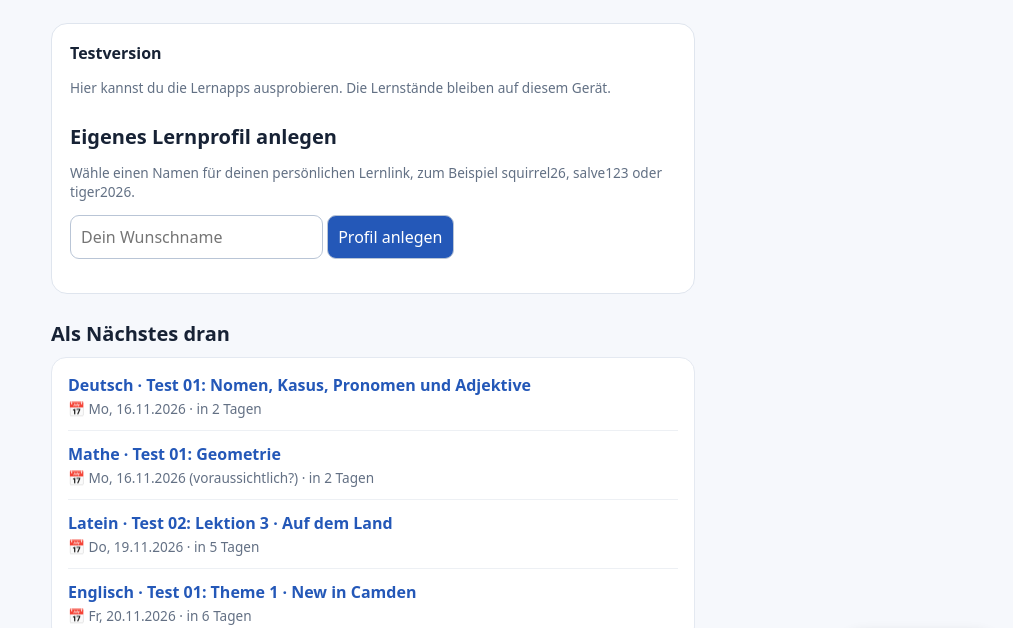
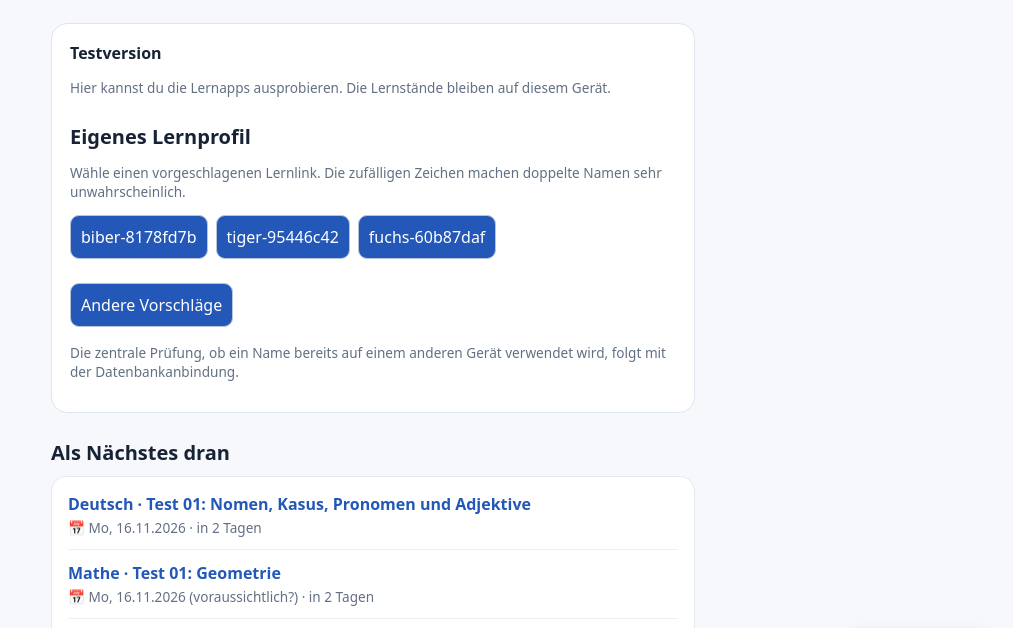
Before and after one commit to dcomgroup/HBG5-26, a plain HTML site: page index.html in a window 1280 px wide. Shown: the part 108-736 px from the top of the page, without its empty margins (267-1280 px from the left). Drawn offline with Linux system fonts and the light colour scheme.

Commit message:
Offer randomized profile links and prevent duplicate names on same device

```diff
--- a/index.html
+++ b/index.html
@@ -41,23 +41,50 @@ function profileLinks(){
  a.href=url.href;
  });
 }
+const RESERVED_PROFILES=new Set(["index","404","shared","mathe","deutsch","biologie","latein","englisch","test","demo","admin"]);
+const PROFILE_REGISTRY_KEY="hbg5-26-local-profile-names";
+const animals=["fuchs","otter","panda","eule","koala","tiger","dachs","falke","luchs","biber","milan","robbe"];
+function knownProfiles(){try{return JSON.parse(localStorage.getItem(PROFILE_REGISTRY_KEY)||"[]")}catch{return []}}
+function freshSuggestions(){
+ const existing=new Set(knownProfiles());if(activeProfile)existing.add(activeProfile);
+ const result=[];let attempts=0;
+ while(result.length<3&&attempts++<40){
+  const bytes=new Uint8Array(4);crypto.getRandomValues(bytes);
+  const suffix=Array.from(bytes,b=>b.toString(16).padStart(2,"0")).join("");
+  const name=animals[bytes[0]%animals.length]+"-"+suffix;
+  if(!existing.has(name)&&!result.includes(name))result.push(name);
+ }
+ return result;
+}
 function showProfile(){
  if(activeProfile){
   localStorage.setItem(PROFILE_KEY,activeProfile);
-  box.innerHTML='<strong>Dein Lernprofil: '+activeProfile+'</strong><p class="hint">Dieser Link öffnet dein Profil auf diesem Gerät. Eine geräteübergreifende Synchronisation ist noch nicht eingerichtet.</p><p><button id="switch-profile">Anderes Profil anlegen</button> <button id="demo-profile">Testversion öffnen</button></p>';
-  document.getElementById("switch-profile").onclick=()=>{activeProfile=null;showProfile()};
+  box.innerHTML='<strong>Dein Lernprofil: '+activeProfile+'</strong><p class="hint">Dieser Link öffnet dein Profil auf diesem Gerät. Eine geräteübergreifende Synchronisation ist noch nicht eingerichtet.</p><p><button id="switch-profile">Anderes Profil auswählen</button> <button id="demo-profile">Testversion öffnen</button></p>';
+  document.getElementById("switch-profile").onclick=()=>{activeProfile=null;history.replaceState(null,"",prefix);showProfile()};
   document.getElementById("demo-profile").onclick=()=>{location.href=prefix};
  }else{
-  box.innerHTML='<strong>Testversion</strong><p class="hint">Hier kannst du die Lernapps ausprobieren. Die Lernstände bleiben auf diesem Gerät.</p><h2>Eigenes Lernprofil anlegen</h2><p class="hint">Wähle einen Namen für deinen persönlichen Lernlink, zum Beispiel squirrel26, salve123 oder tiger2026.</p><input id="profile-name" maxlength="24" placeholder="Dein Wunschname" aria-label="Dein Wunschname"> <button id="create-profile">Profil anlegen</button><p class="error" id="profile-error" role="alert"></p>';
-  document.getElementById("create-profile").onclick=()=>{
-   const v=document.getElementById("profile-name").value.trim().toLowerCase().replace(/\s+/g,"-");
-   if(!validSlug(v)){document.getElementById("profile-error").textContent="Bitte 3 bis 24 Zeichen verwenden: Buchstaben a-z, Zahlen oder Bindestriche.";return}
-   activeProfile=v;history.replaceState(null,"",prefix+encodeURIComponent(v));
-   showProfile();profileLinks();
-   box.insertAdjacentHTML("beforeend",'<p><strong>Profil angelegt.</strong> Bitte deine Eltern, diesen Link als Lesezeichen zu speichern:</p><p><code id="profile-link"></code></p><button id="copy-profile">Link kopieren</button>');
-   document.getElementById("profile-link").textContent=location.href;
-   document.getElementById("copy-profile").onclick=()=>navigator.clipboard?.writeText(location.href);
-  };
+  box.innerHTML='<strong>Testversion</strong><p class="hint">Hier kannst du die Lernapps ausprobieren. Die Lernstände bleiben auf diesem Gerät.</p><h2>Eigenes Lernprofil</h2><p class="hint">Wähle einen vorgeschlagenen Lernlink. Die zufälligen Zeichen machen doppelte Namen sehr unwahrscheinlich.</p><div id="profile-choices"></div><p><button id="refresh-profiles" type="button">Andere Vorschläge</button></p><p class="error" id="profile-error" role="alert"></p><p class="hint">Die zentrale Prüfung, ob ein Name bereits auf einem anderen Gerät verwendet wird, folgt mit der Datenbankanbindung.</p>';
+  const choices=document.getElementById("profile-choices");
+  function drawSuggestions(){
+   choices.replaceChildren();
+   freshSuggestions().forEach(name=>{
+    const button=document.createElement("button");button.type="button";button.textContent=name;button.style.margin="0 8px 8px 0";
+    button.onclick=()=>{
+     if(!validSlug(name)||RESERVED_PROFILES.has(name)||knownProfiles().includes(name)){
+      document.getElementById("profile-error").textContent="Dieser Name ist bereits auf diesem Gerät vergeben. Bitte wähle einen anderen.";drawSuggestions();return;
+     }
+     const known=knownProfiles();known.push(name);localStorage.setItem(PROFILE_REGISTRY_KEY,JSON.stringify(known));
+     activeProfile=name;history.replaceState(null,"",prefix+encodeURIComponent(name));
+     showProfile();
+     box.insertAdjacentHTML("beforeend",'<p><strong>Dein persönlicher Link:</strong></p><p><code id="profile-link"></code></p><button id="copy-profile">Link kopieren</button>');
+     document.getElementById("profile-link").textContent=location.href;
+     document.getElementById("copy-profile").onclick=()=>navigator.clipboard?.writeText(location.href);
+    };
+    choices.append(button);
+   });
+  }
+  document.getElementById("refresh-profiles").onclick=drawSuggestions;
+  drawSuggestions();
  }
  profileLinks();
 }
```
